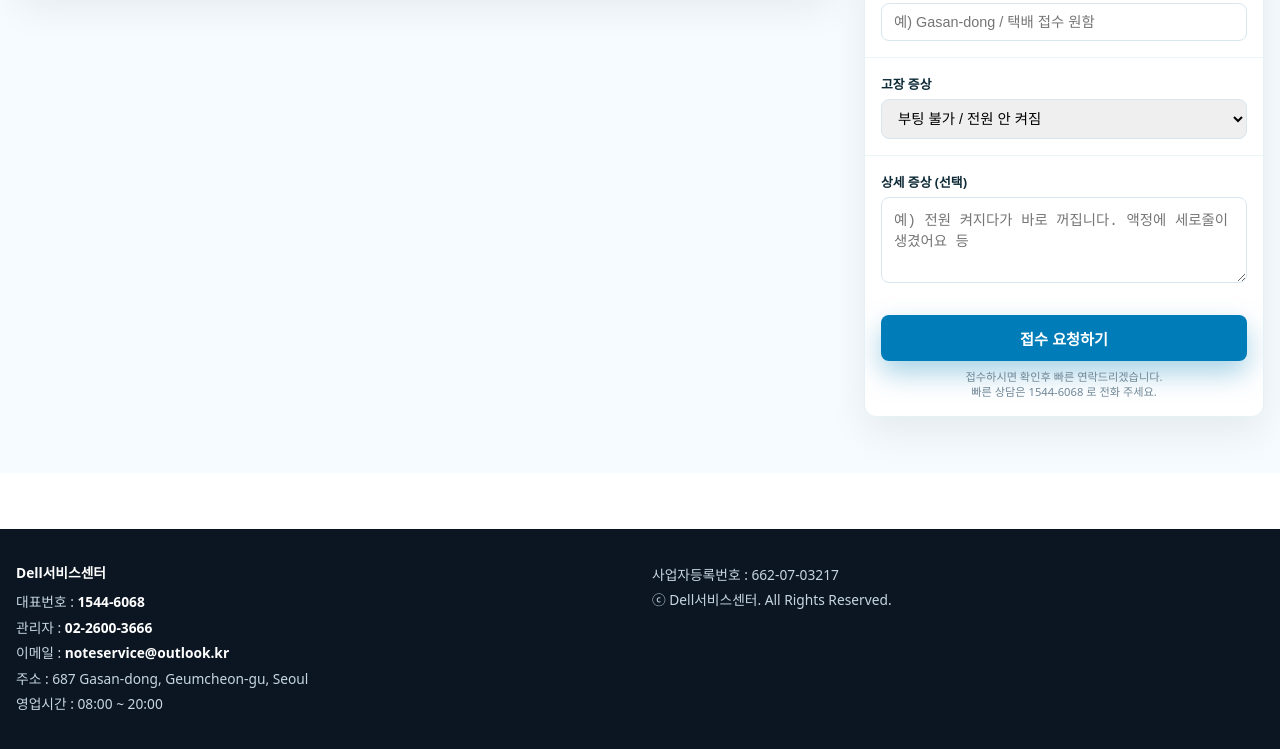
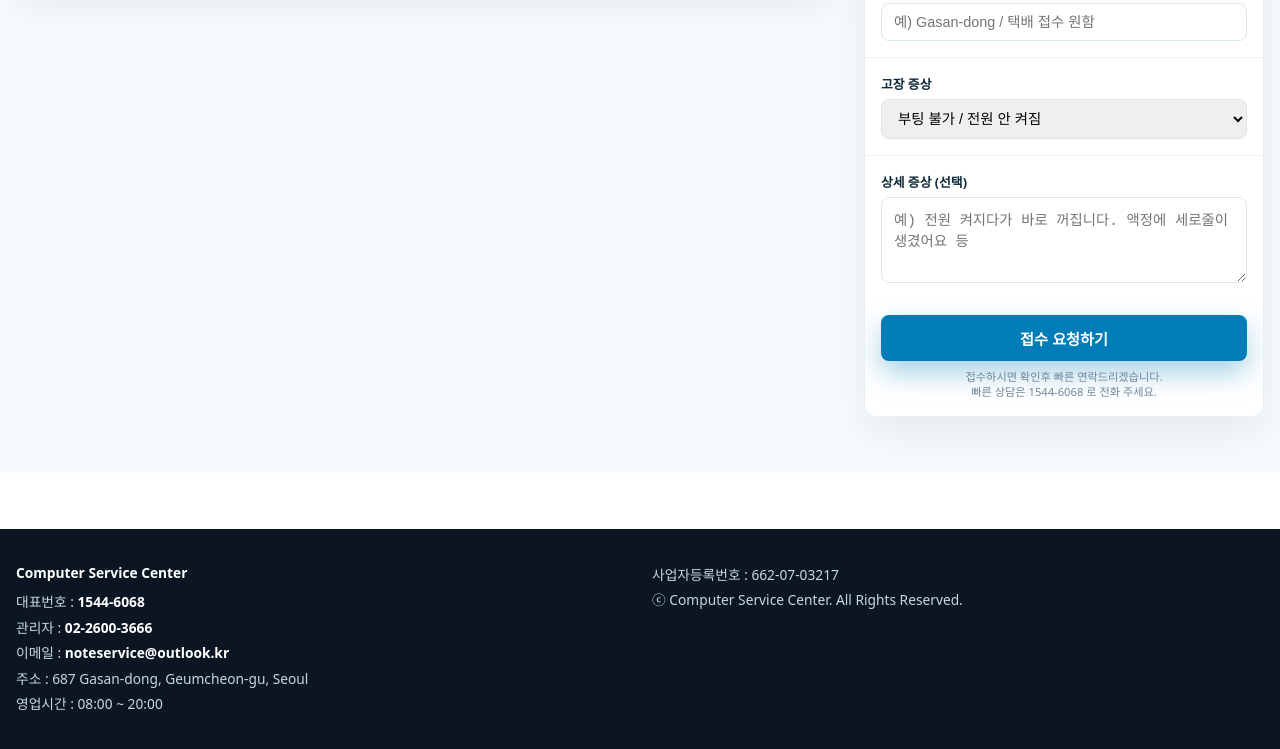
Before and after one commit to lion1136125/dell, a plain HTML site: page index.html in a window 1280 px wide. Shown: the part 1457-2206 px from the top of the page. Drawn offline with Linux system fonts and the light colour scheme.

Commit message:
Update footer branding from Dell to Computer Service Center

```diff
--- a/index.html
+++ b/index.html
@@ -167,7 +167,7 @@
   <footer class="site-footer">
     <div class="container footer-inner">
       <div class="footer-col">
-        <div class="footer-brand">Dell서비스센터</div>
+        <div class="footer-brand">Computer Service Center</div>
         <div class="footer-line">대표번호 : <a href="tel:15446068" class="footer-tel">1544-6068</a></div>
         <div class="footer-line">관리자 : <a href="tel:0226003666" class="footer-tel">02-2600-3666</a></div>
         <div class="footer-line">이메일 : <a href="mailto:noteservice@outlook.kr" class="footer-tel">noteservice@outlook.kr</a></div>
@@ -178,7 +178,7 @@
       <div class="footer-col">
         <div class="footer-line">사업자등록번호 : 662-07-03217</div>
 
-        <div class="footer-line">ⓒ Dell서비스센터. All Rights Reserved.</div>
+        <div class="footer-line">ⓒ Computer Service Center. All Rights Reserved.</div>
       </div>
     </div>
   </footer>
```
